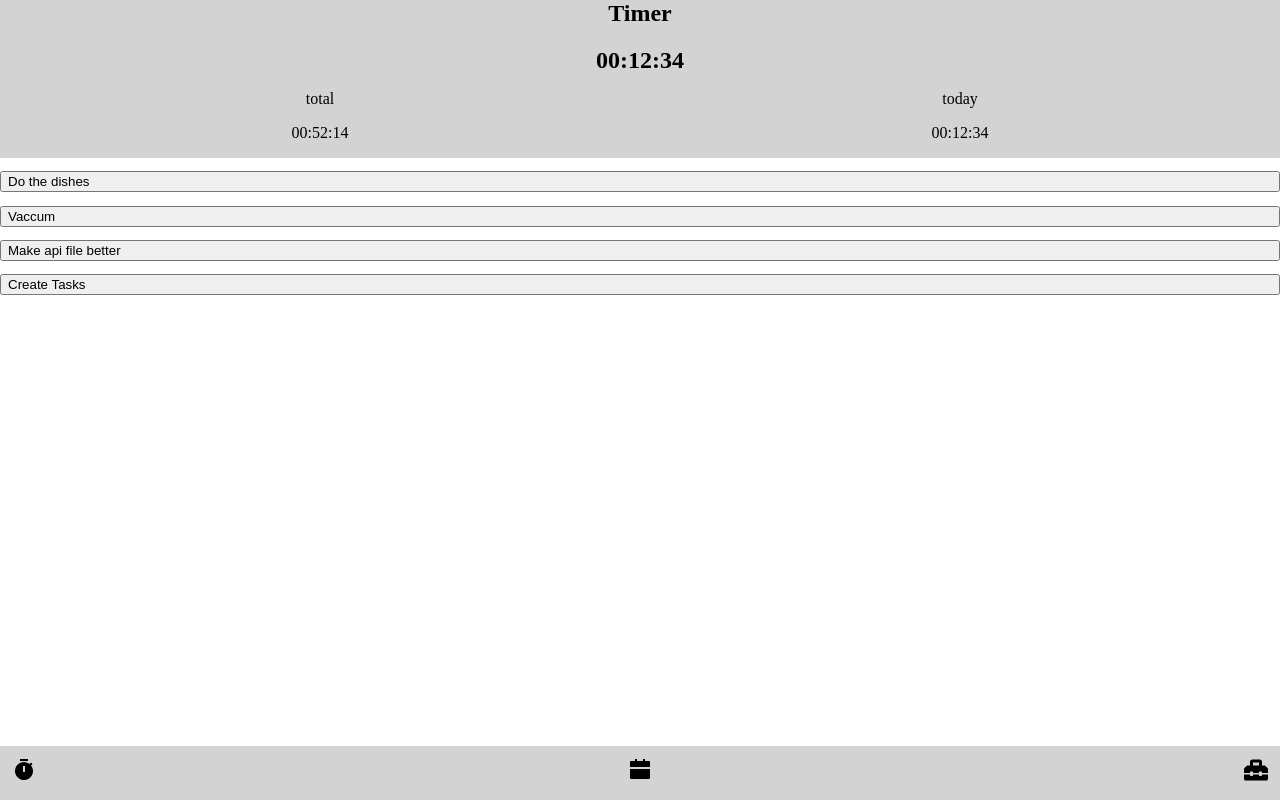
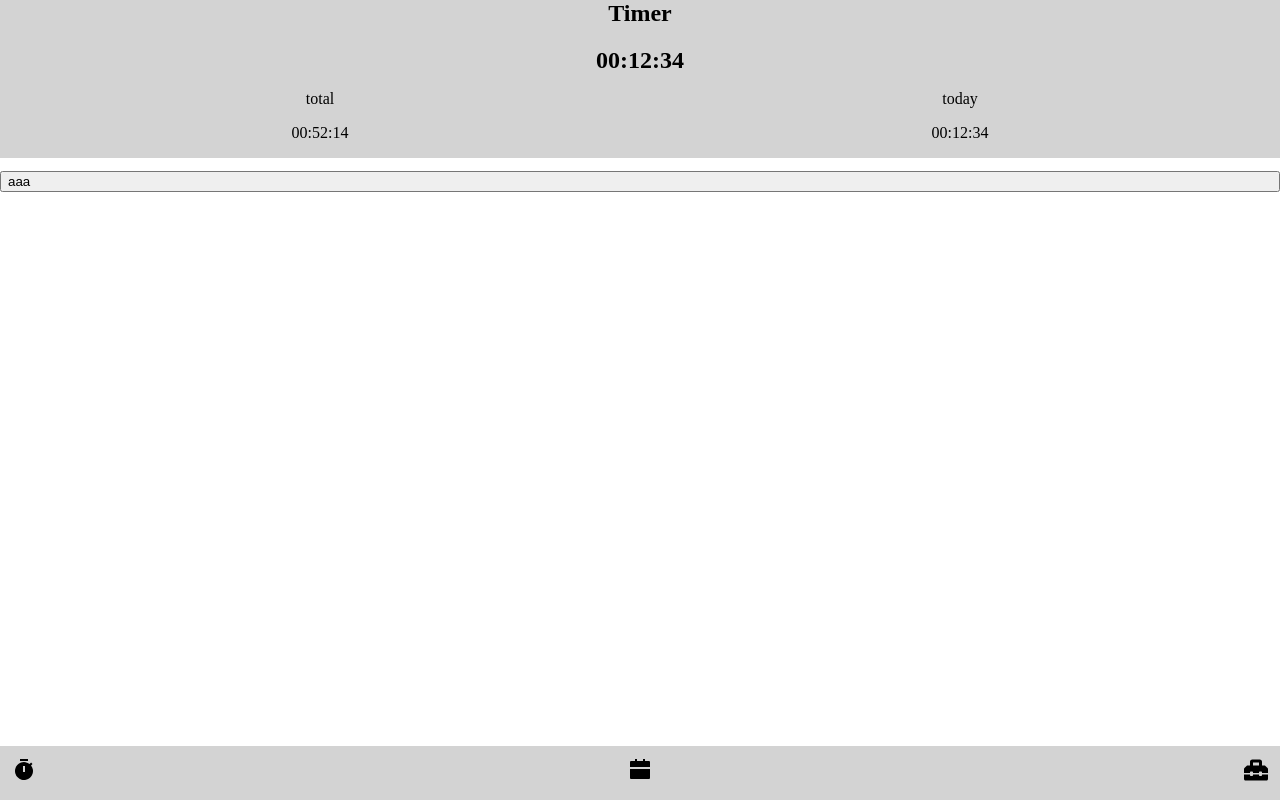
Before and after one commit to Zerowhizkey/Time-tracking-app, a React (Vite) app: page / in a window 1280 px wide. Built offline with nearby package versions, Linux system fonts and the light colour scheme; data requests are answered from the project's data file.

Commit message:
cleaned more code

```diff
--- a/db.json
+++ b/db.json
@@ -1,50 +1,17 @@
 {
   "projects": [
     {
-      "id": "07feae91-a6eb-49f1-8132-479448815358",
-      "name": "Clean apartment",
-      "color": "#5e72e4"
-    },
-    {
-      "id": "e6f1ede4-60af-424a-b3ef-9fcb1b1a39cd",
-      "name": "Create app",
+      "id": "75e355ae-e19c-4e19-ba2b-f39d30160bb4",
+      "name": "aaaa",
       "color": "#5e72e4"
     }
   ],
   "tasks": [
     {
-      "id": "234e6775-7f4e-4820-809e-b794046a82e4",
-      "projectId": "07feae91-a6eb-49f1-8132-479448815358",
-      "title": "Do the dishes"
-    },
-    {
-      "id": "c193e753-cd9f-43ab-a7c7-203149d98115",
-      "projectId": "07feae91-a6eb-49f1-8132-479448815358",
-      "title": "Vaccum"
-    },
-    {
-      "id": "7b93c038-254f-4f12-b319-8d9b86809759",
-      "projectId": "e6f1ede4-60af-424a-b3ef-9fcb1b1a39cd",
-      "title": "Make api file better "
-    },
-    {
-      "id": "7b61a5b2-6d2c-49fa-8303-eb3332e4097e",
-      "projectId": "e6f1ede4-60af-424a-b3ef-9fcb1b1a39cd",
-      "title": "Create Tasks"
+      "id": "570d05d4-c2a2-4d66-82bd-cba7ee149b65",
+      "projectId": "75e355ae-e19c-4e19-ba2b-f39d30160bb4",
+      "title": "aaa"
     }
   ],
-  "timelogs": [
-    {
-      "id": "692e69e8-884a-4330-9a7c-0622e801ceca",
-      "taskId": "234e6775-7f4e-4820-809e-b794046a82e4",
-      "start": "bajs",
-      "stop": "korv"
-    },
-    {
-      "id": "e29a07f3-6447-4284-8f28-e7e5c053e2dd",
-      "taskId": "c193e753-cd9f-43ab-a7c7-203149d98115",
-      "start": "bajs",
-      "stop": "korv"
-    }
-  ]
+  "timelogs": []
 }
--- a/src/api/api.js
+++ b/src/api/api.js
@@ -2,7 +2,7 @@ import axios from "axios";
 
 const URL = "http://localhost:3000";
 
-export const getProducts = async () => {
+export const getProjects = async () => {
 	const { data } = await axios.request({
 		method: "get",
 		url: `${URL}/projects`,
--- a/src/context/ProjectContext.jsx
+++ b/src/context/ProjectContext.jsx
@@ -1,46 +1,46 @@
 import { createContext, useContext, useState, useEffect } from "react";
-import { getProducts, getTimes, getTasks } from "../api/api";
+import { getProjects, getTasks, getTimes } from "../api/api";
 
 export const ProjectContex = createContext();
 
 export const ProjectProvider = ({ children }) => {
-	const [project, setProject] = useState([]);
-	const [task, setTask] = useState([]);
-	const [time, setTime] = useState([]);
+	const [projects, setProjects] = useState([]);
+	const [tasks, setTasks] = useState([]);
+	const [times, setTimes] = useState([]);
 
-	async function getProject() {
-		const data = await getProducts();
-		setProject(data);
-	}
+	const getProject = async () => {
+		const data = await getProjects();
+		setProjects(data);
+	};
 
-	async function getTask() {
+	const getTask = async () => {
 		const data = await getTasks();
-		setTask(data);
-	}
+		setTasks(data);
+	};
 
-	async function getTime() {
+	const getTime = async () => {
 		const data = await getTimes();
-		setTime(data);
-	}
+		setTimes(data);
+	};
 
 	useEffect(() => {
-		function worki() {
+		const worki = () => {
 			getProject();
 			getTask();
 			getTimes();
-		}
+		};
 		worki();
-	}, []);
+	}, [getTask]);
 
 	return (
 		<ProjectContex.Provider
 			value={{
-				project,
-				setProject,
-				task,
-				setTask,
-				time,
-				setTime,
+				projects,
+				setProjects,
+				tasks,
+				setTasks,
+				times,
+				setTimes,
 				getProject,
 				getTask,
 				getTime,
--- a/src/pages/Home.jsx
+++ b/src/pages/Home.jsx
@@ -1,8 +1,9 @@
-import React, { useState } from "react";
+import { useState } from "react";
+import { addTime } from "../api/api";
+import { useProjects } from "../context/ProjectContext";
+import { v4 as uuid } from "uuid";
 import styled from "styled-components";
-import { useProjects } from "../context/ProjectContext";
-import { addTime } from "../api/api";
-import { v4 as uuid } from "uuid";
+
 const Container = styled.div`
 	display: grid;
 `;
@@ -17,12 +18,11 @@ const Header = styled.div`
 `;
 
 const Home = () => {
-	const { task, getTime } = useProjects();
 	const [currentTask, setCurrentTask] = useState(null);
+	const { tasks, getTime } = useProjects();
 	const unique_id = uuid();
 
 	const handleCurrentTask = (e) => {
-		// console.log(e.target.value);
 		setCurrentTask(e.target.value);
 	};
 
@@ -31,9 +31,8 @@ const Home = () => {
 		getTime();
 	};
 
-	// console.log(currentTask);
-	const theChoosenOne = task.find((ta) => ta.id === currentTask);
-	// console.log(theChoosenOne);
+	const theChoosenOne = tasks.find((task) => task.id === currentTask);
+
 	return (
 		<Container>
 			<Header>
@@ -67,56 +66,22 @@ const Home = () => {
 					</div>
 				</div>
 			</Header>
-			{task &&
-				task.map((ta) => (
+
+			{tasks &&
+				tasks.map((task) => (
 					<button
 						onClick={handleCurrentTask}
-						key={ta.id}
-						value={ta.id}
+						key={task.id}
+						value={task.id}
 						style={{ marginTop: "1em", display: "flex" }}
 					>
-						{ta.title}
+						{task.title}
 					</button>
 				))}
+
 			<ItemContainer></ItemContainer>
 		</Container>
 	);
 };
 
 export default Home;
-// const { products, tasks, times } = useLoaderData();
-
-// const product = products.map((product) => {
-// 	return product.name;
-// });
-// console.log(product)
-{
-	/* <p>{product}</p> */
-}
-{
-	/* {products.map((product) => (
-					<div key={product.id} style={{ backgroundColor: product.color }}>
-						<p>{product.name}</p>
-					</div>
-				))} */
-}
-{
-	/* {tasks.map((task) => (
-					<div key={task.projectId}>
-						<p>{task.title}</p>
-					</div>
-				))}
-				{times.map((time) => (
-					<div key={time.taskId}>
-						<p>
-							start: {time.start} end: {time.end}
-						</p> */
-}
-{
-	/* </div> */
-}
-{
-	/* ))} */
-}
-// import { useLoaderData } from "react-router-dom";
-// console.log(task);
--- a/src/pages/Overview.jsx
+++ b/src/pages/Overview.jsx
@@ -1,4 +1,3 @@
-import React from "react";
 import { Link, Outlet } from "react-router-dom";
 import styled from "styled-components";
 
--- a/src/pages/Projects.jsx
+++ b/src/pages/Projects.jsx
@@ -1,10 +1,9 @@
-import React, { useState } from "react";
+import { useState } from "react";
+import { deleteProjects, addProject } from "../api/api";
+import { useProjects } from "../context/ProjectContext";
+import { v4 as uuid } from "uuid";
 import styled from "styled-components";
 import InputColor from "react-input-color";
-import axios from "axios";
-import { v4 as uuid } from "uuid";
-import { useProjects } from "../context/ProjectContext";
-import { deleteProjects, addProject } from "../api/api";
 
 const Container = styled.div`
 	display: grid;
@@ -18,25 +17,20 @@ const ProjectContainer = styled.div`
 `;
 
 const Projects = () => {
-	const [color, setColor] = useState({});
+	const [currentProject, setCurrentProject] = useState(null);
 	const [input, setInput] = useState("");
-	const [currentProject, setCurrentProject] = useState(null);
-
-	const { project, getProject } = useProjects();
+	const [color, setColor] = useState("");
+	const { projects, getProject } = useProjects();
 	const unique_id = uuid();
-
-	// async function addProject() {
-	// const response = await axios.request({
-	// method: "post",
-	// url: `http://localhost:3000/projects`,
-	// data: { id: unique_id, name: input, color: color.hex },
-	// });
-	// await getProject();
-	// return response.data;
-	// }
 
 	const handleClickAdd = async (projectData) => {
 		await addProject(projectData);
+		getProject();
+		setInput("");
+	};
+
+	const handleDelete = async () => {
+		await deleteProjects(currentProject);
 		getProject();
 	};
 
@@ -44,24 +38,22 @@ const Projects = () => {
 		setInput(e.target.value);
 	};
 
-	const handleDelete = async () => {
-		await deleteProjects(currentProject);
-
-		getProject();
-	};
-	const handleClickProj = (e) => {
+	const handleClickProject = (e) => {
 		setCurrentProject(e.target.value);
 	};
-	// const projectTasks = task.filter((ta) => ta.projectId === currentProject);
 
 	return (
 		<Container>
 			Projects
 			<ProjectContainer>
-				{project &&
-					project.map((proj) => (
-						<button onClick={handleClickProj} key={proj.id} value={proj.id}>
-							{proj.name}
+				{projects &&
+					projects.map((project) => (
+						<button
+							onClick={handleClickProject}
+							key={project.id}
+							value={project.id}
+						>
+							{project.name}
 						</button>
 					))}
 				<button onClick={handleDelete}>Delete</button>
@@ -92,63 +84,3 @@ const Projects = () => {
 };
 
 export default Projects;
-// const projecto = useLoaderData();
-// const [project, setProject] = useState({});
-// const handleClick = () => {};
-
-// const projectos = project.map((item) => {
-// 	return item.name;
-// });
-// console.log(projecto);
-{
-	/* <span style={{ marginTop: "1em" }}>Project 2</span> */
-}
-{
-	/* <span style={{ marginTop: "1em" }}>Project 3</span> */
-}
-// useEffect(() => {
-// 	async function getProject() {
-// 		const { data } = await axios.request({
-// 			method: "get",
-// 			url: `http://localhost:3000/projects`,
-// 		});
-// 		setProject(data);
-// 	}
-// 	getProject();
-// }, []);
-// import { getProducts } from "../api/api";
-// const handleClick = async () => {
-// 	await addProject();
-// 	await getProducts();
-// };
-// import { useLoaderData } from "react-router-dom";
-// console.log(project);
-// const projects = [
-// 	{ id: 1, title: "nuggets" }
-//   ]
-//   const tasks = [
-// 	{ id: 1, projectId: 1, title: "eat them"},
-// 	{ id: 2, projectId: 1, title: "order more"}
-//   ]
-//   const { tasks } = useTasks();
-//   function deleteProject(id) {
-// 	const projectId = id; // 1
-// 	fetch(`URL/projects/${projectId}`) // DELETE
-// 	const tasksToBeDeleted = tasks.filter(task => task.projectId === projectId);
-// 	tasksToBeDeleted.forEach((task) => {
-// 	  fetch(`URL/tasks/${task.id}`) // DELETE
-// 	})
-//   }
-// if (project.id === task.projectId) {
-// for (const task of projectTasks) {
-// await deleteTask(task.id);
-// }
-// projectTasks.forEach(async (task) => {
-// });
-// }// console.log(currentTask);
-// console.log(task);	// if (project.id === task.projectId) {
-// setCurrentTask(e.target.value);
-// console.log(currentTask);
-// }// const [currentTask, setCurrentTask] = useState(null);
-// console.log("current project", currentProject);
-// console.log("projects tasks", projectTasks);
--- a/src/pages/Tasks.jsx
+++ b/src/pages/Tasks.jsx
@@ -14,21 +14,21 @@ const Tasks = () => {
 	const [currentProject, setCurrentProject] = useState(null);
 	const [currentTask, setCurrentTask] = useState(null);
 	const [input, setInput] = useState("");
-	const { project, task, getTask } = useProjects();
+	const { projects, tasks, getTask } = useProjects();
 	const unique_id = uuid();
 
-	async function handleClick(taskData) {
+	const handleClickAdd = async (taskData) => {
 		await addTask(taskData);
 		getTask();
-	}
+		setInput("");
+	};
 
-	async function handleDelete() {
+	const handleClickDelete = async () => {
 		if (!currentTask) return;
-		console.log(currentTask);
 		await deleteTask(currentTask);
 		getTask();
 		setCurrentTask(null);
-	}
+	};
 
 	const handleOption = (e) => {
 		setCurrentProject(e.target.value);
@@ -42,28 +42,26 @@ const Tasks = () => {
 		setInput(e.target.value);
 	};
 
-	// console.log(currentTask);
-
 	return (
 		<Container>
 			<select onChange={handleOption}>
 				<option value="">Pick a Project</option>
-				{project
-					? project.map((proj) => (
-							<option key={proj.id} value={proj.id}>
-								{proj.name}
+				{projects
+					? projects.map((project) => (
+							<option key={project.id} value={project.id}>
+								{project.name}
 							</option>
 					  ))
 					: console.log("error")}
 			</select>
 			<select onChange={handleTask}>
 				<option value="">Pick a Task</option>
-				{task
-					? task
-							.filter((ta) => currentProject === ta.projectId)
-							.map((task) => (
-								<option value={task.id} key={task.id}>
-									{task.title}
+				{tasks
+					? tasks
+							.filter((task) => currentProject === task.projectId)
+							.map((tasks) => (
+								<option value={tasks.id} key={tasks.id}>
+									{tasks.title}
 								</option>
 							))
 					: console.log("no tasks")}
@@ -72,7 +70,7 @@ const Tasks = () => {
 				<input type="text" value={input} onChange={handleInput} />
 				<button
 					onClick={() =>
-						handleClick({
+						handleClickAdd({
 							id: unique_id,
 							projectId: currentProject,
 							title: input,
@@ -82,7 +80,7 @@ const Tasks = () => {
 					Add Task
 				</button>
 
-				<button onClick={handleDelete}>Delete</button>
+				<button onClick={handleClickDelete}>Delete</button>
 			</div>
 		</Container>
 	);
@@ -90,20 +88,20 @@ const Tasks = () => {
 
 export default Tasks;
 
-// if (ta.projectId === proj.id)
+// if (task.projectId === project.id)
 // {
-// 	console.log(ta.projectId);
+// 	console.log(task.projectId);
 // }
 // {
-// 	console.log(proj.id);
+// 	console.log(project.id);
 // }
 // value={currentProject}
 // value={currentTask}
-// const projId = project.map((project) => project.id);
+// const projId = projects.map((projects) => projects.id);
 // console.log(projId)
 /* height: 100vh; */
-// console.log(project);
-// console.log(task);
+// console.log(projects);
+// console.log(tasks);
 // console.log(currentProject);
 // console.log(currentTask);
 // currentTask,
```
